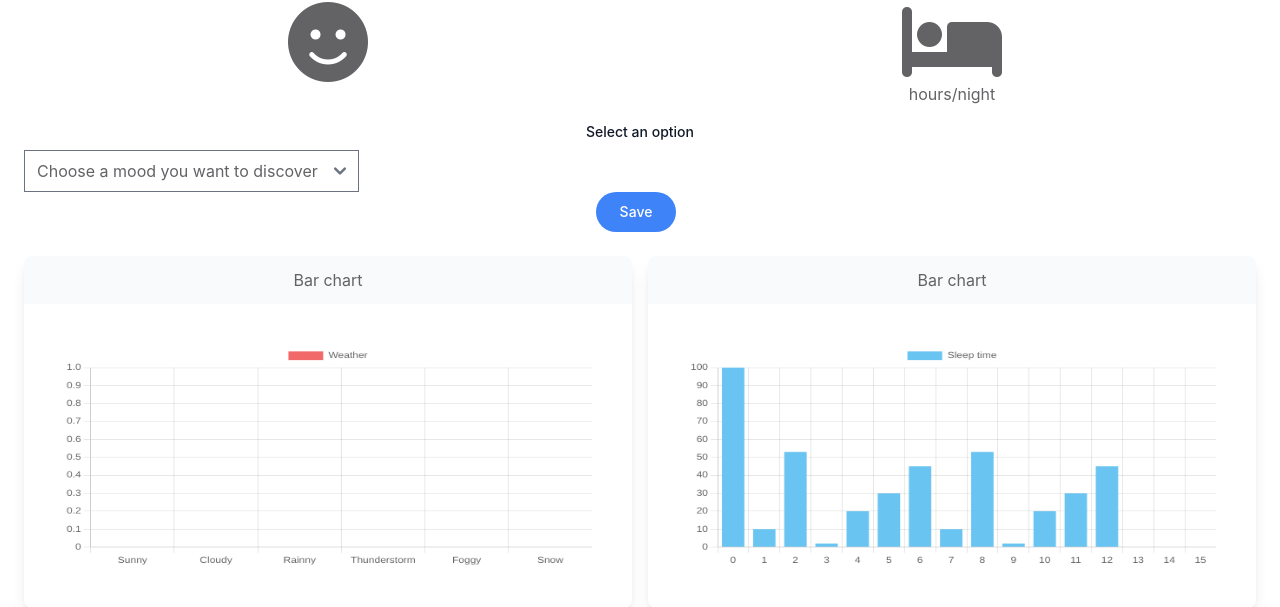
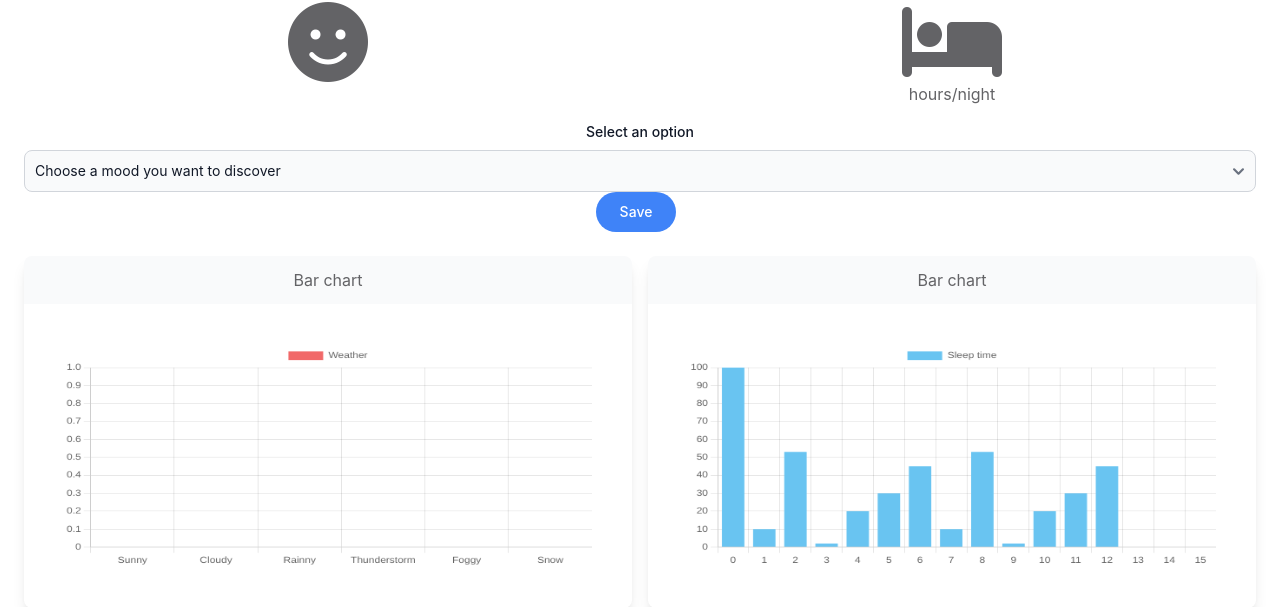
Before and after one commit to MemoMood/MemoMood, a Django app: template mood/templates/mood/discover.html in a window 1280 px wide. Shown: the part 114-721 px from the top of the page. Run offline with Django 4.2, Linux system fonts and the light colour scheme; the template is opened without the code that fills it, so the values that code supplies are empty; style sheets or scripts are compiled from the project's sources; some libraries are stand-ins or nearby versions.

Commit message:
delete duplication tailwind command

```diff
--- a/mood/templates/mood/discover.html
+++ b/mood/templates/mood/discover.html
@@ -19,7 +19,7 @@
             {% csrf_token %}
             <label for="moods" class="block mb-2 text-sm font-medium text-gray-900 dark:text-gray-400">Select an option</label>
 
-            <select id="moods" name="select-mood" class="block" bg-gray-50 border border-gray-300 text-gray-900 text-sm rounded-lg focus:ring-blue-500 focus:border-blue-500 block w-full p-2.5 dark:bg-gray-700 dark:border-gray-600 dark:placeholder-gray-400 dark:text-white dark:focus:ring-blue-500 dark:focus:border-blue-500">
+            <select id="moods" name="select-mood" class="block bg-gray-50 border border-gray-300 text-gray-900 text-sm rounded-lg focus:ring-blue-500 focus:border-blue-500 block w-full p-2.5 dark:bg-gray-700 dark:border-gray-600 dark:placeholder-gray-400 dark:text-white dark:focus:ring-blue-500 dark:focus:border-blue-500">
                 <option>Choose a mood you want to discover</option>
                 {% for m in mood %}
                     <option value="{{m}}">{{m}}</option>
```
